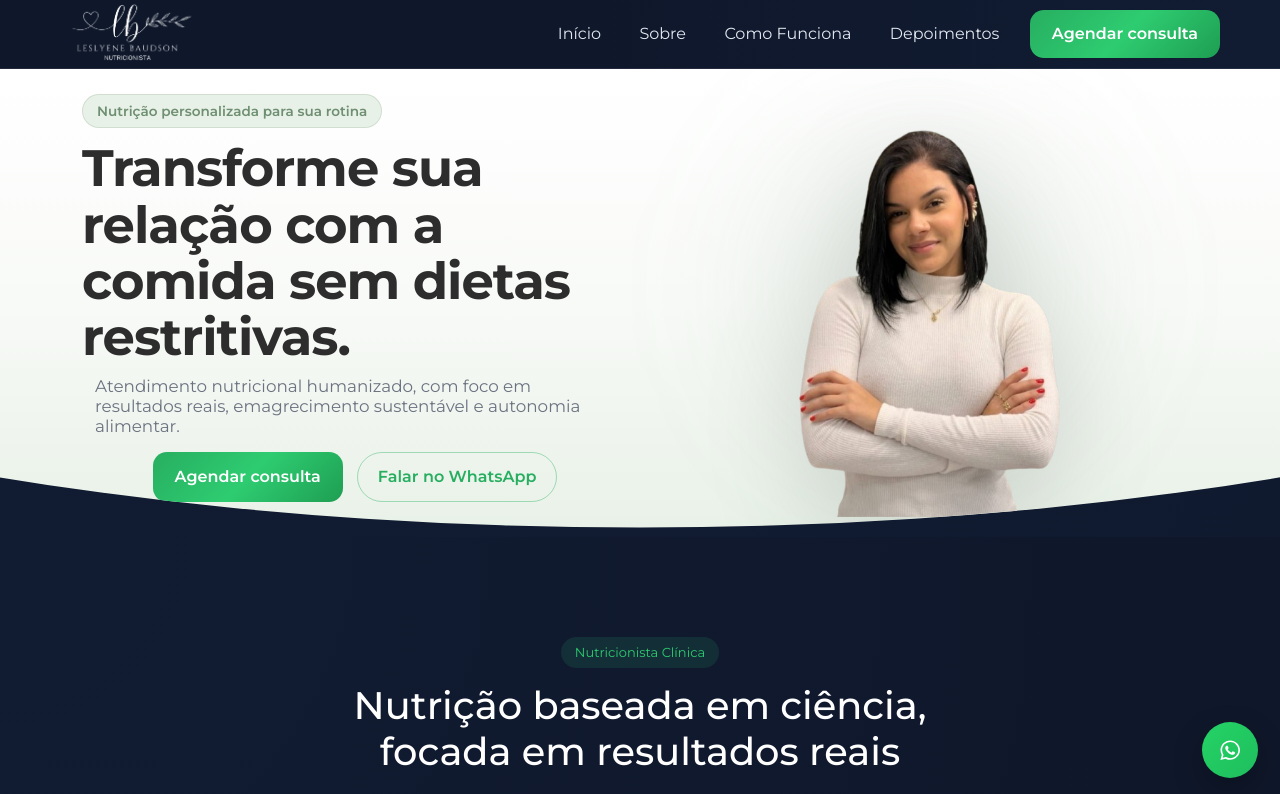
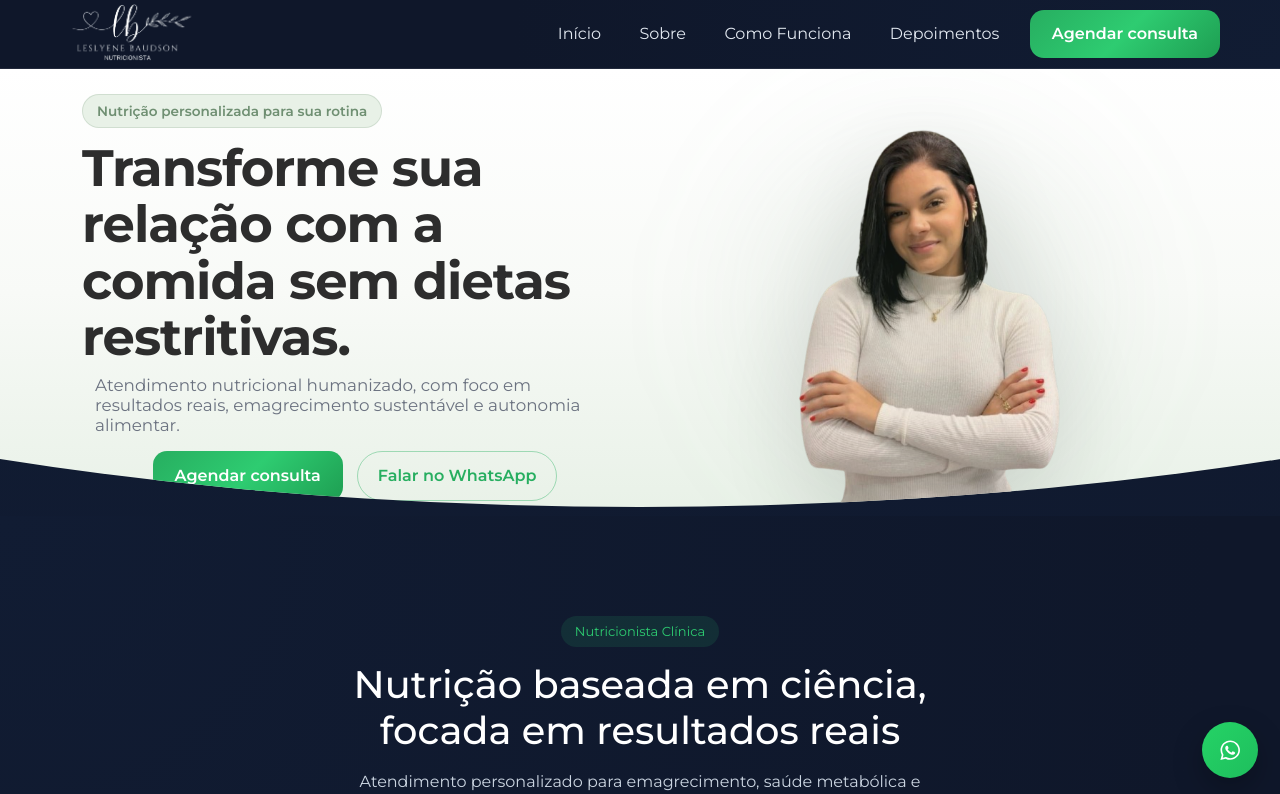
Before and after one commit to kevinbaudson/leslyeneNutricao, a React (Vite) app: page / in a window 1280 px wide. Shown: the top 794 px of the page. Built offline with nearby package versions, Linux system fonts and the light colour scheme.

Commit message:
Ajustando imagem do Hero
Adjusted padding and alignment for hero component styles.

```diff
--- a/src/components/Hero/Hero.css
+++ b/src/components/Hero/Hero.css
@@ -2,7 +2,7 @@
   position: relative;
   overflow: hidden;
   padding-top: 10px;
-  padding-bottom: 20px;
+  padding-bottom: 0;
   background: linear-gradient(180deg, #ffffff 0%, #f8faf7 50%, #e8f1e7 100%);
   clip-path: ellipse(110% 98% at 50% 0%);
 }
@@ -16,7 +16,7 @@
 /* LAYOUT */
 .hero-row {
   display: flex;
-  align-items: center;
+  align-items: flex-end;
 }
 
 /* BADGE */
@@ -101,7 +101,9 @@
 .hero-image {
   display: flex;
   justify-content: center;
+  align-items: flex-end;
   position: relative;
+  margin-bottom: -1px;
 }
 .hero-image::before {
   content: "";
@@ -129,6 +131,8 @@
   position: relative;
   max-width: 420px;
   width: 100%;
+  margin-bottom: 0;
+  display: block:
   z-index: 2;
   filter: drop-shadow(0 30px 50px rgba(0, 0, 0, 0.12));
 
```
